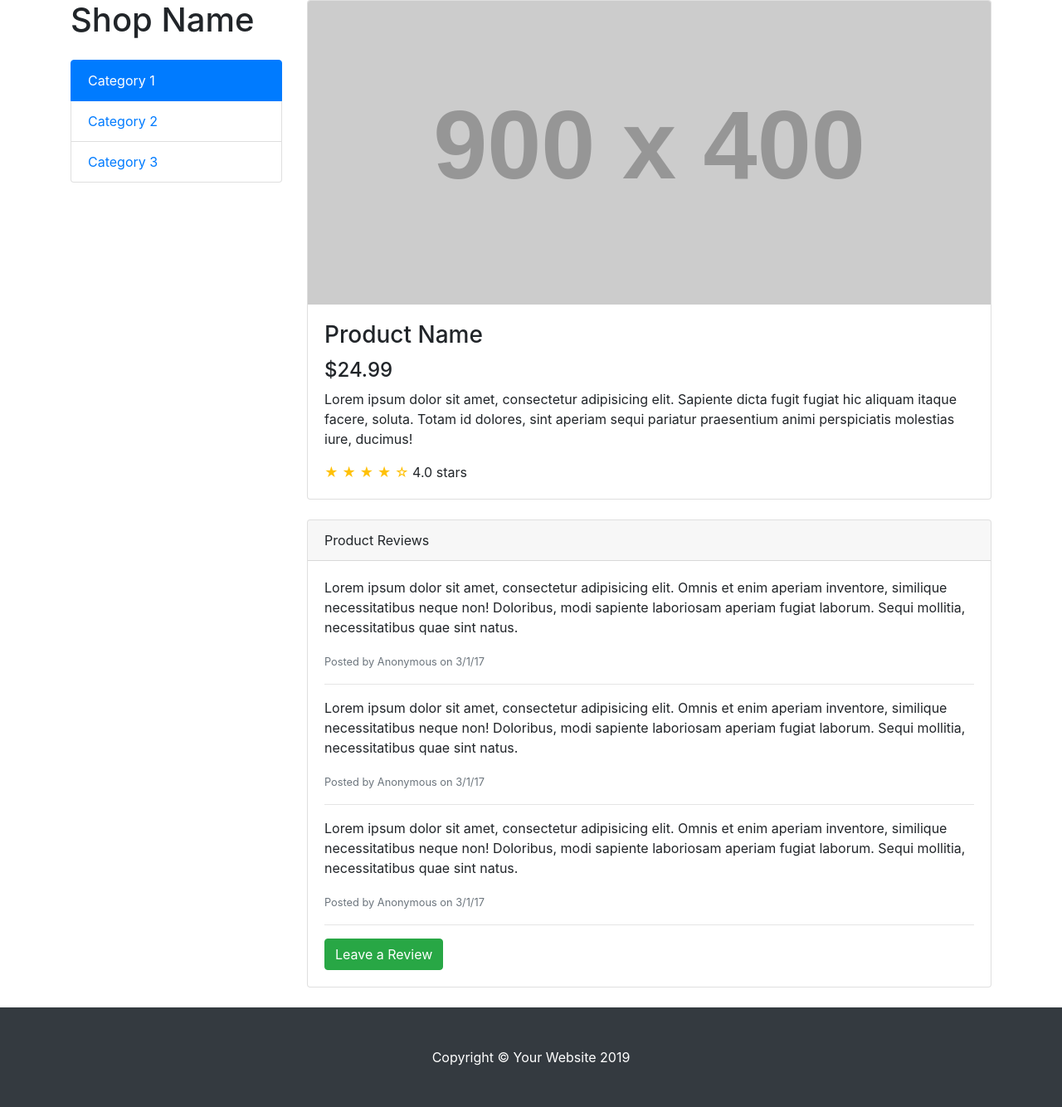
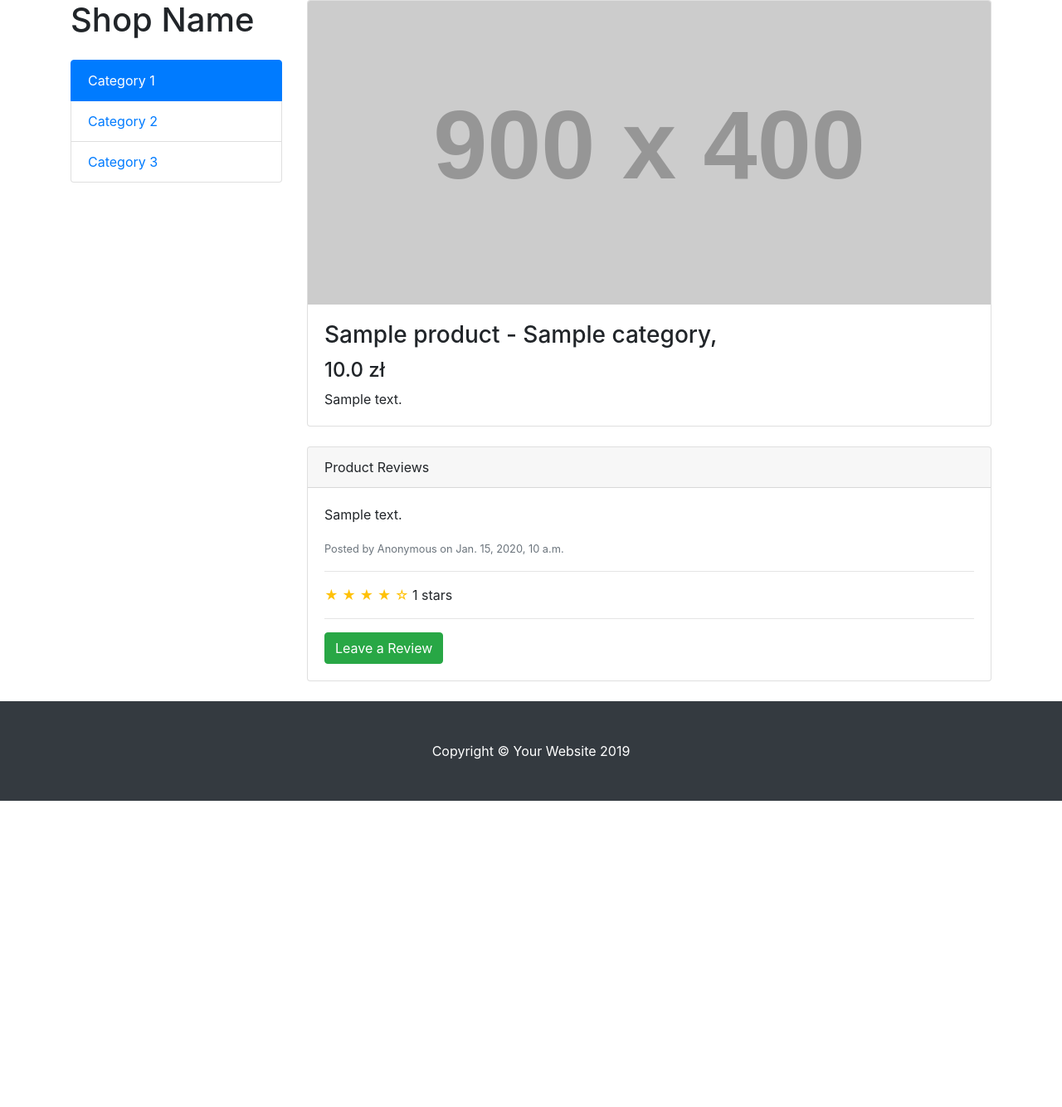
Before and after one commit to KrystianTomaszewski/Sklep-internetowy, a Django app: page /1/ in a window 1280 px wide. Shown: the part 80-1414 px from the top of the page at 83% size. After the commit the page ends 1045 px from the top, so only its background shows below. Run offline with Django 3.2, Linux system fonts and the light colour scheme; tables that the repository leaves empty hold one stand-in row (Sample ...); some libraries are stand-ins or nearby versions.

Commit message:
Dodanie szablonu sklepu

```diff
--- a/products/templates/products/detail_page.html
+++ b/products/templates/products/detail_page.html
@@ -71,11 +71,10 @@
         <div class="card mt-4">
           <img class="card-img-top img-fluid" src="http://placehold.it/900x400" alt="">
           <div class="card-body">
-            <h3 class="card-title">Product Name</h3>
-            <h4>$24.99</h4>
-            <p class="card-text">Lorem ipsum dolor sit amet, consectetur adipisicing elit. Sapiente dicta fugit fugiat hic aliquam itaque facere, soluta. Totam id dolores, sint aperiam sequi pariatur praesentium animi perspiciatis molestias iure, ducimus!</p>
-            <span class="text-warning">&#9733; &#9733; &#9733; &#9733; &#9734;</span>
-            4.0 stars
+            <h3 class="card-title">{{ product }}</h3>
+            <h4>{{ product.price }} zł</h4>
+            <p class="card-text">{{ product.description }}</p>
+
           </div>
         </div>
         <!-- /.card -->
@@ -85,15 +84,17 @@
             Product Reviews
           </div>
           <div class="card-body">
-            <p>Lorem ipsum dolor sit amet, consectetur adipisicing elit. Omnis et enim aperiam inventore, similique necessitatibus neque non! Doloribus, modi sapiente laboriosam aperiam fugiat laborum. Sequi mollitia, necessitatibus quae sint natus.</p>
-            <small class="text-muted">Posted by Anonymous on 3/1/17</small>
+
+            <p>{{ product.comment.text }}</p>
+            <small class="text-muted">Posted by Anonymous on {{ product.comment.pub_date }}</small>
             <hr>
-            <p>Lorem ipsum dolor sit amet, consectetur adipisicing elit. Omnis et enim aperiam inventore, similique necessitatibus neque non! Doloribus, modi sapiente laboriosam aperiam fugiat laborum. Sequi mollitia, necessitatibus quae sint natus.</p>
-            <small class="text-muted">Posted by Anonymous on 3/1/17</small>
+            <span class="text-warning">
+              &#9733; &#9733; &#9733; &#9733; &#9734;
+            </span>
+
+            {{ product.comment.grade }} stars
             <hr>
-            <p>Lorem ipsum dolor sit amet, consectetur adipisicing elit. Omnis et enim aperiam inventore, similique necessitatibus neque non! Doloribus, modi sapiente laboriosam aperiam fugiat laborum. Sequi mollitia, necessitatibus quae sint natus.</p>
-            <small class="text-muted">Posted by Anonymous on 3/1/17</small>
-            <hr>
+
             <a href="#" class="btn btn-success">Leave a Review</a>
           </div>
         </div>
--- a/products/templates/products/index.html
+++ b/products/templates/products/index.html
@@ -113,7 +113,10 @@
                 <p class="card-text">{{ product.description }}</p>
               </div>
               <div class="card-footer">
-                <small class="text-muted">&#9733; &#9733; &#9733; &#9733; &#9734;</small>
+                <small class="text-muted">
+
+                  &#9733; &#9733; &#9733; &#9733; &#9734;
+                </small>
               </div>
             </div>
           </div>
```
